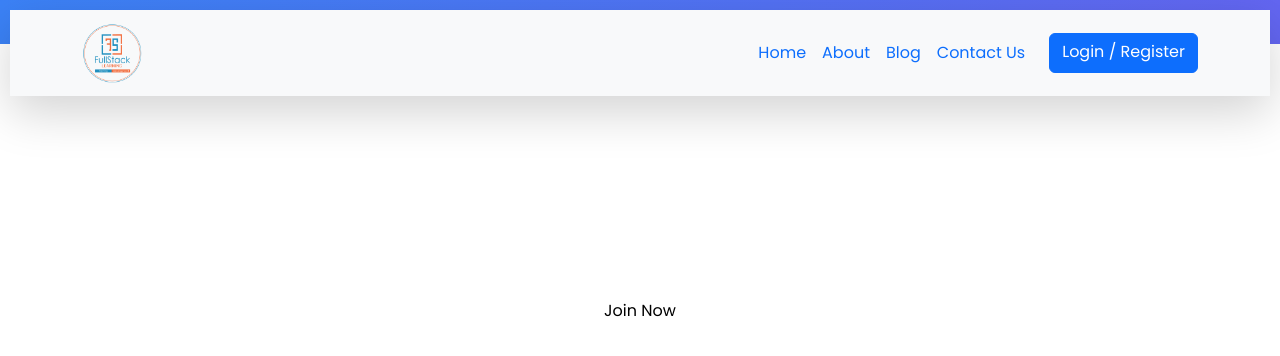
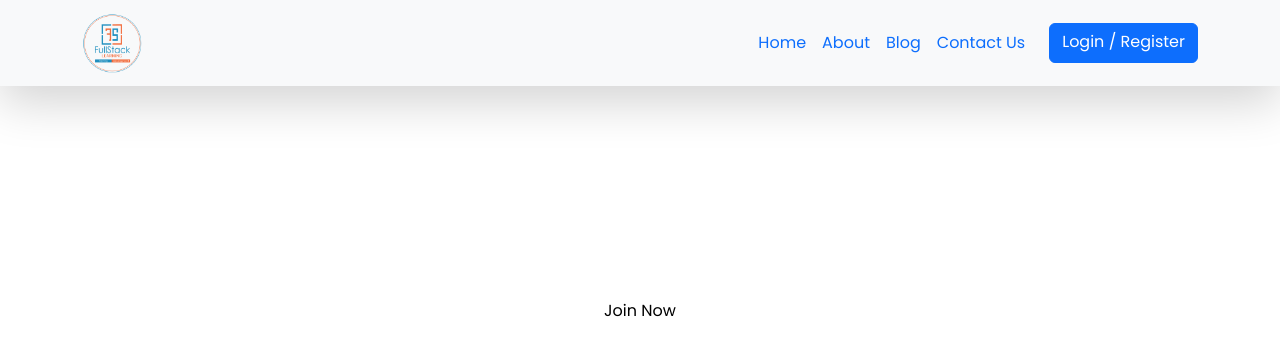
Before and after one commit to rohitjainfsl/registration-form, a React (Vite) app in the folder client/: page / in a window 1280 px wide. Shown: the top 356 px of the page. Built offline with nearby package versions, Linux system fonts and the light colour scheme.

Commit message:
remove margin from navbar

```diff
--- a/client/src/Navbar.jsx
+++ b/client/src/Navbar.jsx
@@ -7,7 +7,7 @@ const CustomNavbar = () => {
   const [isMobileMenuOpen, setMobileMenuOpen] = useState(false);
 
   return (
-    <Navbar expand="md" bg="light" variant="light" className="shadow-lg" fixed="top" style={{ minHeight: "70px", margin:"10px" }}>
+    <Navbar expand="md" bg="light" variant="light" className="shadow-lg" fixed="top" style={{ minHeight: "70px"}}>
       <Container>
         <Navbar.Brand as={Link} to="/">
           <img src={Logo} alt="Full Stack Learning" style={{ height: "60px", width: "auto" }} />
```
